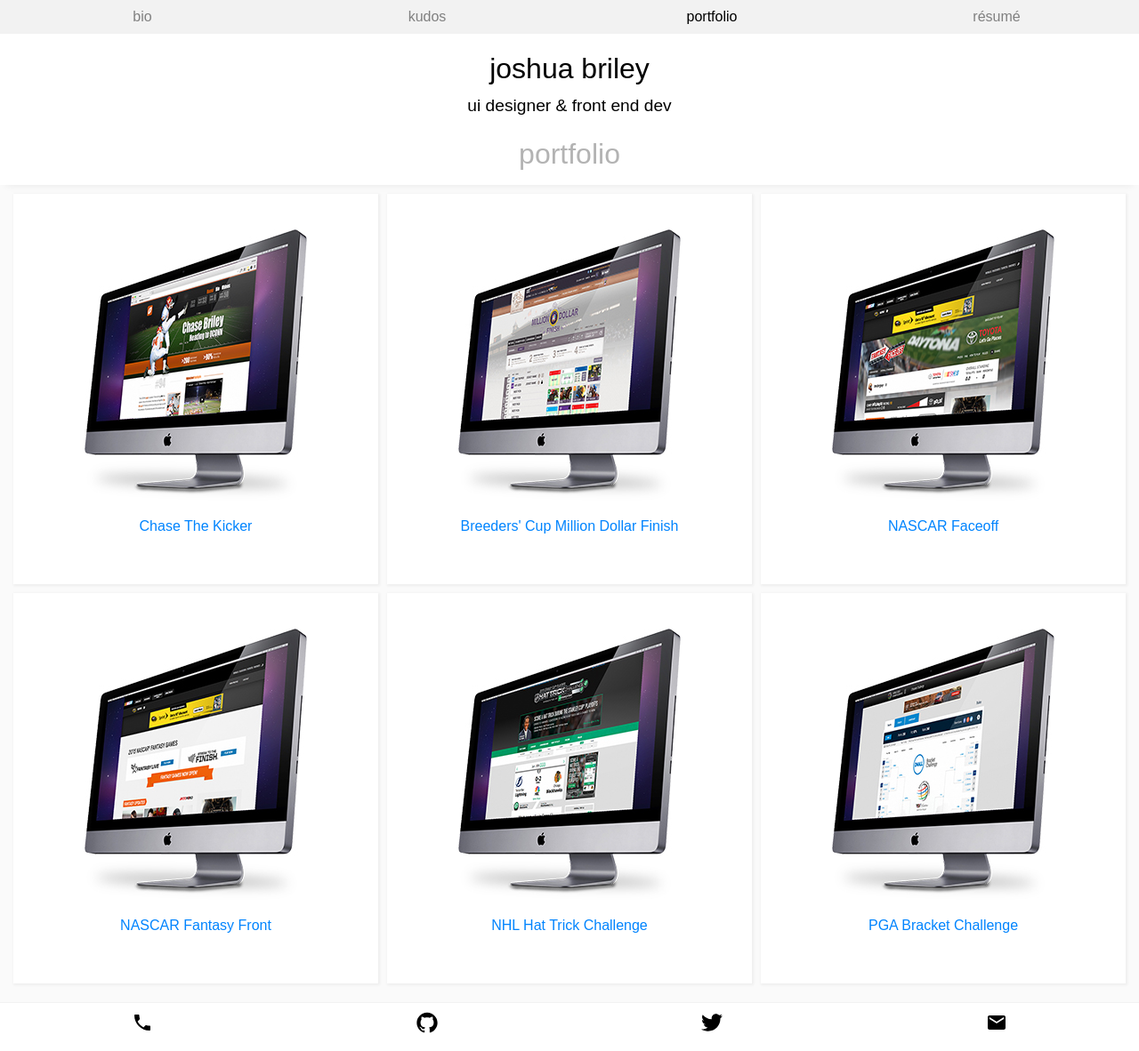
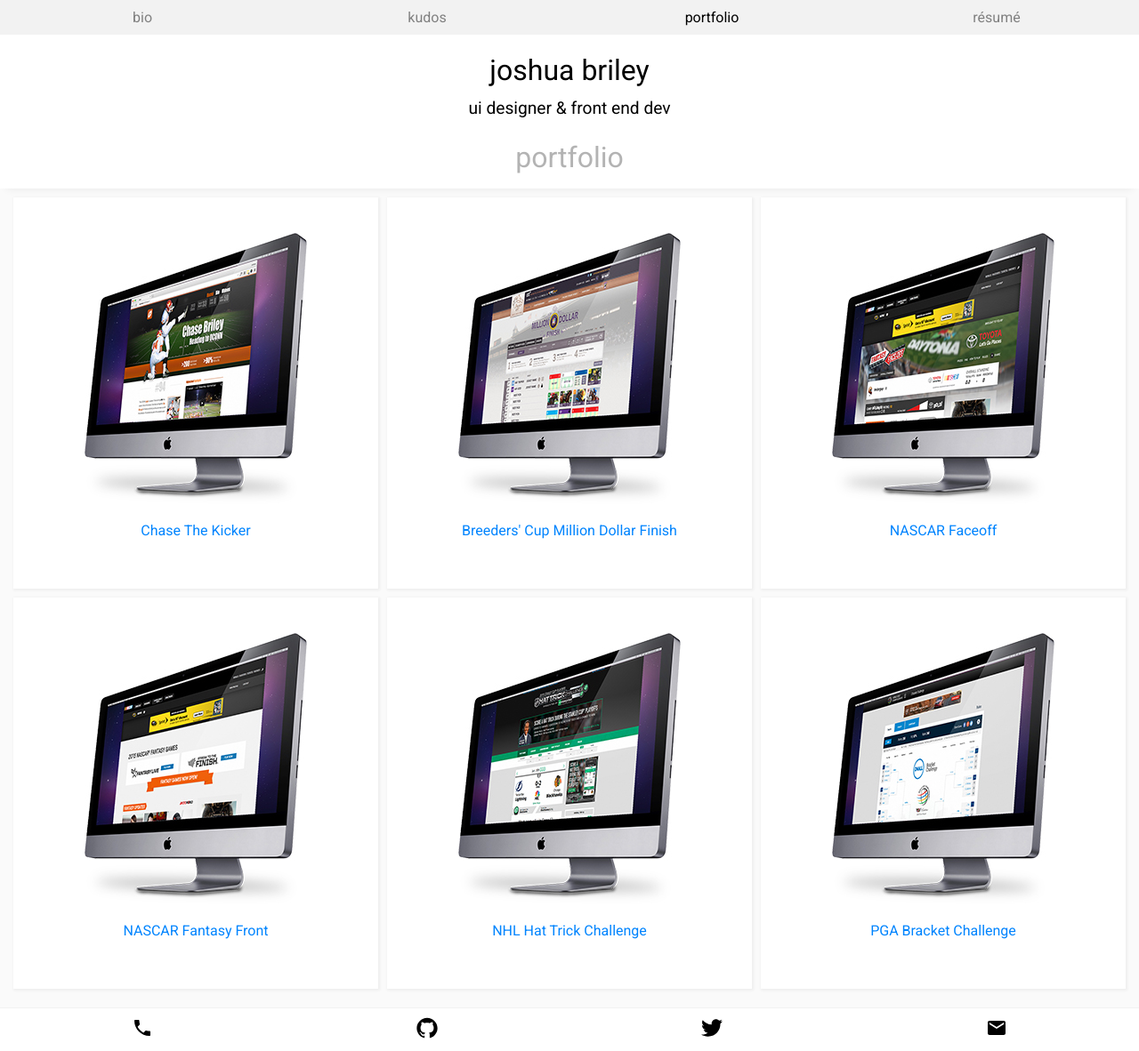
Before and after one commit to somecallmejosh/portfolio, a Jekyll site: the page built from portfolio.md, in a window 1280 px wide. Shown: the whole page at 89% size. Built offline with Jekyll 4.4.1, drawn with Linux system fonts in a browser that asks for light colours.

Commit message:
Change fonts and inline CSS.

```diff
--- a/_includes/head.html
+++ b/_includes/head.html
@@ -4,20 +4,11 @@
   <meta name="viewport" content="width=device-width, initial-scale=1">
   <title>{% if page.title %}{{ page.title }}{% else %}{{ site.title }}{% endif %}</title>
   <meta name="description" content="{% if page.excerpt %}{{ page.excerpt | strip_html | strip_newlines | truncate: 160 }}{% else %}{{ site.description }}{% endif %}">
-  <script>
-    // Load typekit font
-    // add .wf-loading class to styles to account for FOUC
-    (function(d) {
-      var config = {
-        kitId: 'ahi0byh',
-        scriptTimeout: 3000,
-        async: true
-      },
-      h=d.documentElement,t=setTimeout(function(){h.className=h.className.replace(/\bwf-loading\b/g,"")+" wf-inactive";},config.scriptTimeout),tk=d.createElement("script"),f=false,s=d.getElementsByTagName("script")[0],a;h.className+=" wf-loading";tk.src='//use.typekit.net/'+config.kitId+'.js';tk.async=true;tk.onload=tk.onreadystatechange=function(){a=this.readyState;if(f||a&&a!="complete"&&a!="loaded")return;f=true;clearTimeout(t);try{Typekit.load(config)}catch(e){}};s.parentNode.insertBefore(tk,s)
-    })(document);
-  </script>
   <link rel="apple-touch-icon" sizes="180x180" href="/apple-touch-icon-180x180.png">
-  <link rel="stylesheet" href="{{ "/css/main.css" | prepend: site.baseurl }}">
+  <!-- <link href='https://fonts.googleapis.com/css?family=Open+Sans:400,700,700italic,400italic' rel='stylesheet' type='text/css'> -->
+  <link href='https://fonts.googleapis.com/css?family=Roboto:400,400italic,700,700italic' rel='stylesheet' type='text/css'>
+  <!-- <link rel="stylesheet" href="{{ "/css/main.css" | prepend: site.baseurl }}"> -->
+  <style rel='stylesheet' type='text/css'>{% capture include_to_sassify %}{% include main.scss %}{% endcapture %}{{ include_to_sassify | scssify }}</style>
   <link rel="canonical" href="{{ page.url | replace:'index.html','' | prepend: site.baseurl | prepend: site.url }}">
   <link rel="alternate" type="application/rss+xml" title="{{ site.title }}" href="{{ "/feed.xml" | prepend: site.baseurl | prepend: site.url }}" />
 </head>
--- /dev/null
+++ b/_includes/main.scss
@@ -0,0 +1 @@
+@import "layout";
--- a/_sass/base/_base.sass
+++ b/_sass/base/_base.sass
@@ -5,7 +5,8 @@
   -moz-box-sizing: border-box
   box-sizing: border-box
   background-color: $white
-  font-family: "azo-sans-web", sans-serif
+  font-family: 'Roboto', sans-serif
+  // font-family: 'Open Sans', sans-serif
 *, *::before, *::after
   -webkit-box-sizing: border-box
   -moz-box-sizing: border-box
```
Also changed, not shown: Gemfile.lock, 1 other file.
